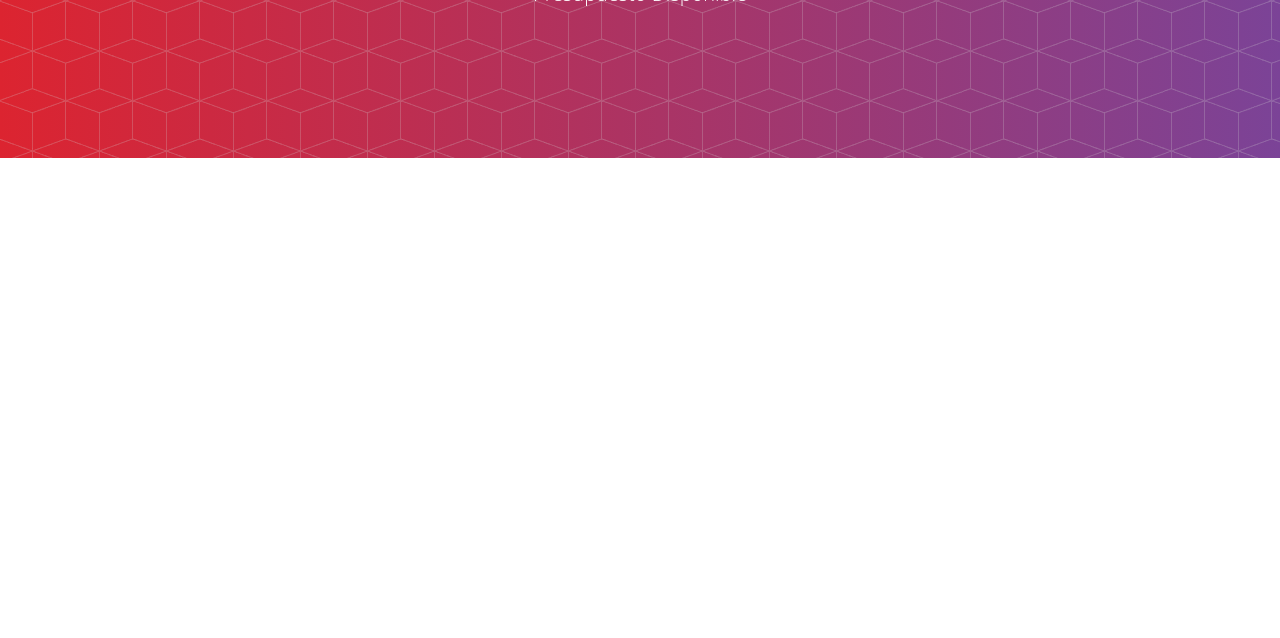
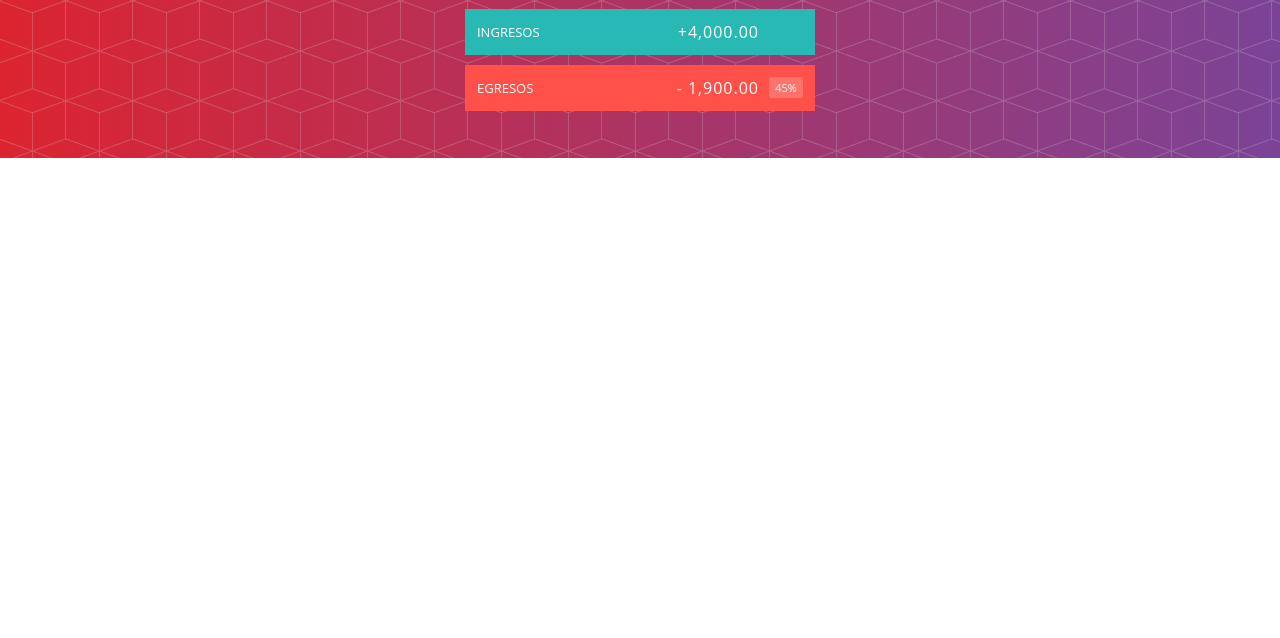
Before and after one commit to CesarFR7/aplicacionPresupuesto, a plain HTML site: page index.html in a window 1280 px wide. Shown: the part 162-800 px from the top of the page. Drawn offline with Linux system fonts and the light colour scheme.

Commit message:
Se agregaron los div de ingresos y egresos

```diff
--- a/index.html
+++ b/index.html
@@ -1,17 +1,34 @@
 <!DOCTYPE html>
 <html lang="en">
+
 <head>
     <meta charset="UTF-8">
     <meta http-equiv="X-UA-Compatible" content="IE=edge">
     <meta name="viewport" content="width=device-width, initial-scale=1.0">
     <title>Aplicación Presupuesto</title>
-    <link href="css/estilos.css" rel='stylesheet'/>
+    <link href="css/estilos.css" rel='stylesheet' />
 </head>
+
 <body>
     <div class="cabecero">
         <div class="presupuesto">
             <div class="presupuesto_titulo">
                 Presupuesto Disponible
+            </div>
+            <div class="presupuesto_valor">+2,000.00</div>
+            <div class="presupuesto_ingreso limpiarEstilos">
+                <div class="presupuesto_ingreso--texto">Ingresos</div>
+                <div class="derecha">
+                    <div class="presupuesto_ingreso--valor">+4,000.00</div>
+                    <div class="presupuesto_ingreso--porcentaje">&nbsp;</div>
+                </div>
+            </div>
+            <div class="presupuesto_egreso limpiarEstilos">
+                <div class="presupuesto_egreso--texto">Egresos</div>
+                <div class="derecha limpiarEstilos">
+                    <div class="presupuesto_egreso--valor">- 1,900.00</div>
+                    <div class="presupuesto_egreso--porcentaje">45%</div>
+                </div>
             </div>
         </div>
     </div>
@@ -21,4 +38,5 @@
     <script src='js/Egreso.js'></script>
     <script src='js/app.js'></script>
 </body>
+
 </html>
```
